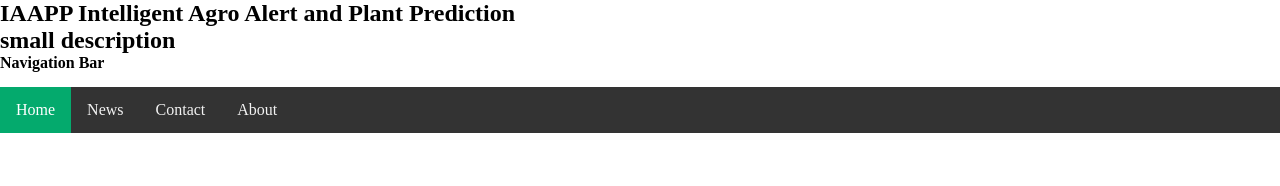
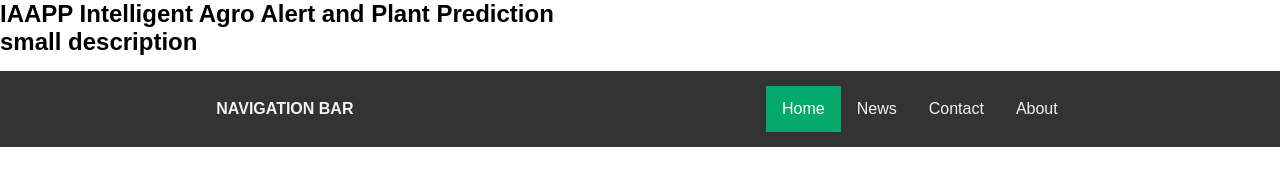
Before and after one commit to niladri-roy/IAAPP---Intelligent-Agro-Alert-and-Plant-Prediction, a plain HTML site: page Web Page/index.html in a window 1280 px wide. Drawn offline with Linux system fonts and the light colour scheme.

Commit message:
Update style.css

```diff
--- a/Web Page/style.css
+++ b/Web Page/style.css
@@ -1,15 +1,38 @@
 *{
     margin: 0;
-    border: 0;
     padding: 0;
+    box-sizing: border-box;
 }
 
+body{
+    font-family: "Montserrat", sans-serif;
+}
+
+.navigation_bar {
+    display: flex;
+    justify-content: space-around;
+    align-items: center;
+    min-height: 8vh;
+    margin: 15px 0;
+    background-color: #333;
+    overflow: hidden;
+
+}
+
+.nav_heading{
+    display: flex;
+    padding-left: 10px;
+}
+
+.nav_heading h4{
+    color: #f2f2f2;
+    text-transform: uppercase;
+}
 
 /*Add a black bc to the top navigation*/
 .topnav{
     margin: 15px 0;
     background-color: #333;
-    overflow: hidden;
 }
 
 /**/
```
